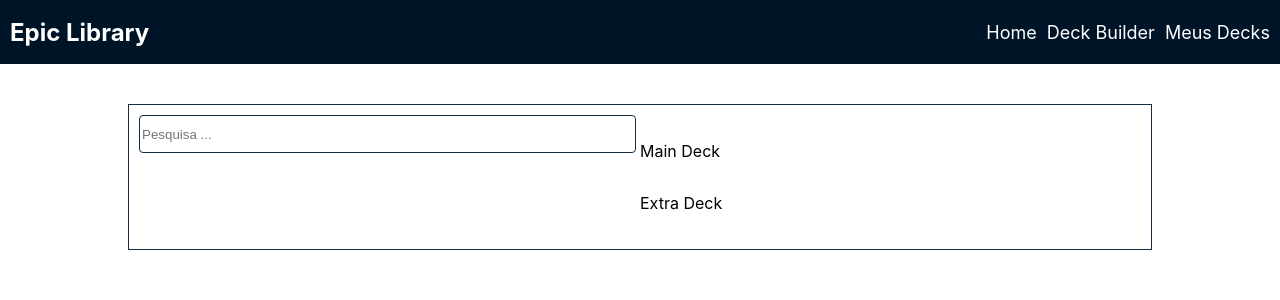
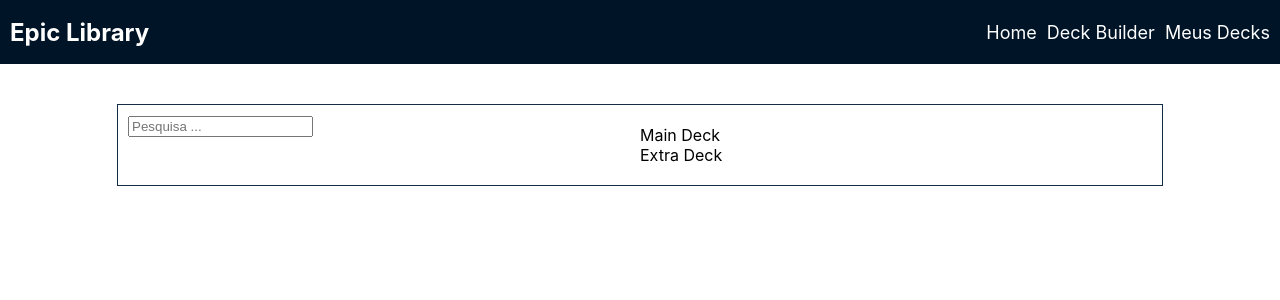
Before and after one commit to DEVin-Conta-Zap/library_yugioh, a React (Create React App) app: page /deck-builder in a window 1280 px wide. Shown: the top 300 px of the page. Built offline with nearby package versions, Linux system fonts and the light colour scheme.

Commit message:
adiciona estilos do deck builder

```diff
--- a/src/App.css
+++ b/src/App.css
@@ -3,124 +3,6 @@
   margin: 0 auto;
 }
 
-/*  details */
-
-.card-content {
-  display: flex;
-  flex-direction: column;
-}
-
-.title-card-details {
-  text-align: center;
-  color: #001427;
-  font-size: 24px;
-}
-
-.details-wrapper {
-  display: flex;
-  gap: 10px;
-  justify-content: center;
-
-}
-
-.image-card-details {
-  width: 350px;
-  flex-basis: 30%;
-  object-fit: fill;
-  align-self: flex-start;
-}
-
-.info-details {
-  background-color: #142D45;
-  flex-basis: 60%;
-  color: #FFF;
-  border-radius: 8px;
-  padding: 10px;
-
-  display: flex;
-  flex-direction: column;
-}
-
-.card-details-header {
-  display: flex;
-  gap: 5px;
-}
-
-.card-details-body {
-  display: flex;
-  flex-direction: column;
-}
-
-.card-details-body p {
-  text-align: justify;
-}
-
-.card-details-body span {
-  font-size: 20px;
-  font-weight: bold;
-  margin: 10px 0;
-}
-
 .card-details-body hr {
   width: 100%;
 }
-
-.card-details-footer {
-  display: flex;
-  gap: 5px;
-  flex-wrap: wrap;
-  flex-direction: column;
-}
-
-.badge {
-  background-color: #FFF;
-  border-radius: 4px;
-  padding: 2px;
-  color: #142D45;
-  font-weight: bold;
-}
-
-/* Deck builder */
-
-.builder-content {
-  display: flex;
-  margin: 40px 0;
-  border: 1px solid #142D45;
-  padding: 10px;
-}
-
-.left-content {
-  display: flex;
-  flex-direction: column;
-  flex-basis: 50%;
-  gap: 5px;
-}
-
-.left-content input {
-  width: 100%;
-  border-radius: 4px;
-  height: 34px;
-  border: 1px solid #142D45;
-  outline: 0;
-}
-
-.cards-options {
-  display: flex;
-  gap: 10px;
-  flex-wrap: wrap;
-}
-
-.cards-options img {
-  width: 100px;
-}
-
-.right-content {
-  display: flex;
-  padding: 10px;
-  flex-basis: 50%;
-  flex-direction: column;
-}
-
-.right-content img {
-  width: 70px;
-}
--- a/src/components/Menu/styles.ts
+++ b/src/components/Menu/styles.ts
@@ -1,4 +1,5 @@
 import styled from "styled-components";
+
 
 export const Container = styled.div`
   background-color: #001427;
--- a/src/pages/CardDetails/index.tsx
+++ b/src/pages/CardDetails/index.tsx
@@ -2,7 +2,22 @@
 import { useContext } from 'react';
 import { useLocation } from 'react-router-dom';
 import { DeckContext } from '../../contexts/DeckContext';
-import './styles.css';
+import {
+  Badge,
+  Button,
+  CardContent,
+  CardDetailsContainer,
+  CardImage,
+  CardInfo,
+  CardInfoBody,
+  CardInfoFooter,
+  CardInfoHeader,
+  CardTitle,
+  Container,
+  Description,
+  Text
+} from './styles';
+
 interface ILocation {
   name: string;
   card_images: {
@@ -13,43 +28,43 @@ interface ILocation {
 const CardDetails = () => {
 
   const { state }: any = useLocation();
-  const {addCard} = useContext(DeckContext)
+  const { addCard } = useContext(DeckContext)
 
   return (
-    <div className='container wrapper'>
-      <div className='card-content'>
-        <h1 className='title-card-details '>{state.name}</h1>
-        <div className='details-wrapper'>
-          <img
-            className='image-card-details'
+    <Container>
+      <CardContent>
+        <CardTitle>{state.name}</CardTitle>
+        <CardDetailsContainer>
+          <CardImage
             src={state.card_images[0].image_url}
             alt={state.name}
           />
-          <div className='info-details'>
-            <div className='card-details-header'>
-              <span>{state.attribute}</span>
-              <span>{state.level}</span>
-            </div>
-            <div className='card-details-body'>
-              <span>[{state.race} / {state.type}]</span>
-              <p>{state.desc}</p>
+          <CardInfo>
+            <CardInfoHeader>
+              <Text>{state.attribute}</Text>
+              <Text>{state.level}</Text>
+            </CardInfoHeader>
+            <CardInfoBody>
+              <Text>[{state.race} / {state.type}]</Text>
+              <Description>{state.desc}</Description>
               <hr />
-              <span>ATK: {state.atk}</span>
-              <span>DEF: {state.def}</span>
+              <Text>ATK: {state.atk}</Text>
+              <Text>DEF: {state.def}</Text>
               <hr />
-            </div>
-
-            <div className='card-details-footer'>
+            </CardInfoBody>
+            <CardInfoFooter>
               {state.card_sets.map((set: any) =>
-                <span key={set.set_code} className="badge">{set.set_name}</span>
+                <Badge key={set.set_code}>{set.set_name}</Badge>
               )}
-            </div>
-
-            <button onClick={() => addCard(state)}>Adicionar ao deck</button>
-          </div>
-        </div>
-      </div>
-    </div>
+            </CardInfoFooter>
+            <Button
+              onClick={() => addCard(state)}>
+              Adicionar ao deck
+            </Button>
+          </CardInfo>
+        </CardDetailsContainer>
+      </CardContent>
+    </Container>
   );
 }
 
--- /dev/null
+++ b/src/pages/CardDetails/styles.ts
@@ -0,0 +1,88 @@
+import styled from 'styled-components';
+
+export const Container = styled.div`
+  width: 80%;
+  margin: 0 auto;
+`;
+
+export const CardContent = styled.div`
+  display: flex;
+  flex-direction: column;
+`;
+
+export const CardTitle = styled.h1`
+   text-align: center;
+  color: #001427;
+  font-size: 24px;
+`;
+
+export const CardImage = styled.img`
+  width: 350px;
+  flex-basis: 30%;
+  object-fit: fill;
+  align-self: flex-start;
+`;
+
+
+export const CardDetailsContainer = styled.div`
+  display: flex;
+  gap: 10px;
+  justify-content: center;
+`;
+
+export const CardInfo = styled.div`
+  background-color: #142D45;
+  flex-basis: 60%;
+  color: #FFF;
+  border-radius: 8px;
+  padding: 10px;
+
+  display: flex;
+  flex-direction: column;
+`;
+
+export const CardInfoHeader = styled.div`
+  display: flex;
+  gap: 5px;
+`;
+
+export const CardInfoBody = styled.div`
+  display: flex;
+  flex-direction: column;
+`;
+
+export const Text = styled.span`
+  font-size: 20px;
+  font-weight: bold;
+  margin: 10px 0;
+`;
+
+export const Description = styled.span`
+ text-align: justify;
+`;
+
+export const CardInfoFooter = styled.div`
+  display: flex;
+  gap: 5px;
+  flex-wrap: wrap;
+  flex-direction: column;
+`;
+
+export const Button = styled.button`
+  outline: 0;
+  background-color: #142D45 ;
+  border-color: #FFF;
+  border-radius: 4px;
+  color: #FFF;
+  margin-top: 10px;
+  width: 100px;
+  align-self: center;
+`;
+
+export const Badge = styled.button`
+  background-color: #FFF;
+  border-radius: 4px;
+  padding: 2px;
+  color: #142D45;
+  font-weight: bold;
+`;
--- a/src/pages/Cards/index.tsx
+++ b/src/pages/Cards/index.tsx
@@ -21,10 +21,9 @@ interface IResponseGetCards extends ICard {
 const Cards = () => {
 
   const params = useParams();
+
   const [page, setPage] = useState<number>(1)
-
   const [cards, setCards] = useState<Array<ICard>>([]);
-
   const [lastElement, setLastElement] = useState(null);
 
   const observer = useRef(
--- a/src/pages/DeckBuilderWithContext/index.tsx
+++ b/src/pages/DeckBuilderWithContext/index.tsx
@@ -3,6 +3,7 @@ import { toast } from "react-toastify";
 import { DeckContext } from "../../contexts/DeckContext";
 import api from "../../services/axios";
 import { TYPES_SPECIAL } from "../../utils/typeSpecialMonsters";
+import { CardsContainer, Container, DeckTitle, ExtraDeck, Input, LeftContainer, MainDeck, RightContainer } from "./styles";
 
 interface ICard {
   id: string;
@@ -33,18 +34,17 @@ const DeckBuilderWithContext = () => {
   }
 
   return (
-    <div className="container">
-      <div className="builder-content">
-        <div className="left-content">
+    <Container>
+        <LeftContainer className="left-content">
           <form onSubmit={handleSubmit}>
-            <input
+            <Input
               type="text"
               value={search}
               onChange={(event) => setSearch(event.target.value)}
               placeholder="Pesquisa ..."
             />
           </form>
-          <div className="cards-options">
+          <CardsContainer>
             {cards.map((item, index) => (
               <img
                 key={index}
@@ -53,12 +53,11 @@ const DeckBuilderWithContext = () => {
                 onClick={() => addCard(item)}
               />
             ))}
-          </div>
-        </div>
-        <div className="right-content">
-
-          <div className="deck">
-            <p>Main Deck</p>
+          </CardsContainer>
+        </LeftContainer>
+        <RightContainer>
+          <MainDeck>
+            <DeckTitle>Main Deck</DeckTitle>
             <div>
               {deck.map((item, index) => (
                 <img
@@ -69,9 +68,9 @@ const DeckBuilderWithContext = () => {
                 />
               ))}
             </div>
-          </div>
-          <div className="deck">
-            <p>Extra Deck</p>
+          </MainDeck>
+          <ExtraDeck className="deck">
+            <DeckTitle>Extra Deck</DeckTitle>
             <div>
               {extraDeck.map((item, index) => (
                 <img
@@ -82,10 +81,9 @@ const DeckBuilderWithContext = () => {
                 />
               ))}
             </div>
-          </div>
-        </div>
-      </div>
-    </div>
+          </ExtraDeck>
+      </RightContainer>
+    </Container>
   );
 }
 
--- /dev/null
+++ b/src/pages/DeckBuilderWithContext/styles.ts
@@ -0,0 +1,54 @@
+import styled from 'styled-components';
+
+export const Container = styled.div`
+  width: 80%;
+  margin: 40px auto;
+
+  display: flex;
+  border: 1px solid #142D45;
+  padding: 10px;
+
+`;
+
+export const LeftContainer = styled.div`
+  display: flex;
+  flex-direction: column;
+  flex-basis: 50%;
+  gap: 5px;
+`;
+
+export const Input = styled.input`
+`;
+
+export const CardsContainer = styled.div`
+  display: flex;
+  gap: 10px;
+  flex-wrap: wrap;
+
+  img {
+    width: 100px;
+  }
+`;
+
+export const RightContainer = styled.div`
+   display: flex;
+  padding: 10px;
+  flex-basis: 50%;
+  flex-direction: column;
+
+  img {
+    width: 70px;
+  }
+`;
+
+export const MainDeck = styled.div`
+
+`;
+
+export const DeckTitle = styled.span`
+
+`;
+
+export const ExtraDeck = styled.div`
+
+`;
--- a/src/pages/Home/index.tsx
+++ b/src/pages/Home/index.tsx
@@ -7,7 +7,7 @@ import Kuriboh from '../../assets/kuriboh.png';
 import Dragao from '../../assets/dragao.png';
 
 import { Container } from './styles';
-console.log(Dragao)
+
 const Home = () => {
   return (
     <Container>
```
Also changed, not shown: src/pages/CardDetails/styles.css (deleted).
